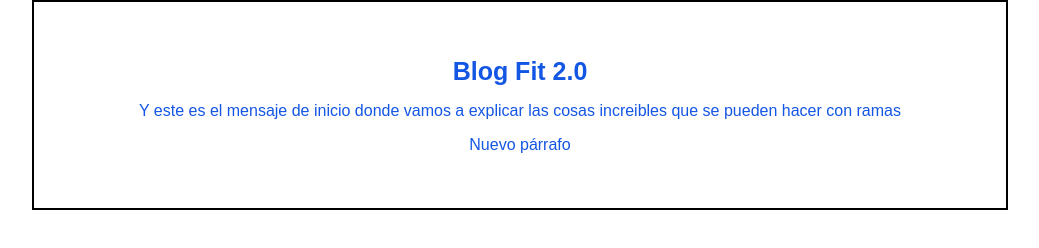
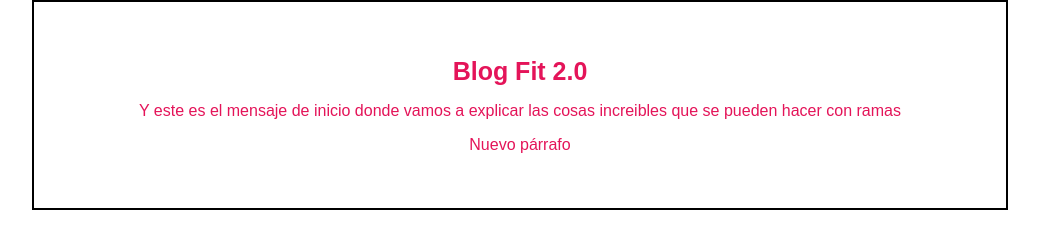
Before and after one commit to Letidoss/Blog-Fit, a plain HTML site: page index.html in a window 1280 px wide. Shown: the whole page, without its empty margins (120-1159 px from the left). Drawn offline with Linux system fonts and the light colour scheme.

Commit message:
cambio de color azul a rosa

```diff
--- a/estilo.css
+++ b/estilo.css
@@ -1,7 +1,7 @@
 body
 {
 
-color:rgb(20, 86, 228);
+color:rgb(228, 20, 89);
 text-align: center;
 font-family: arial;
 font-size: 16px;
```
